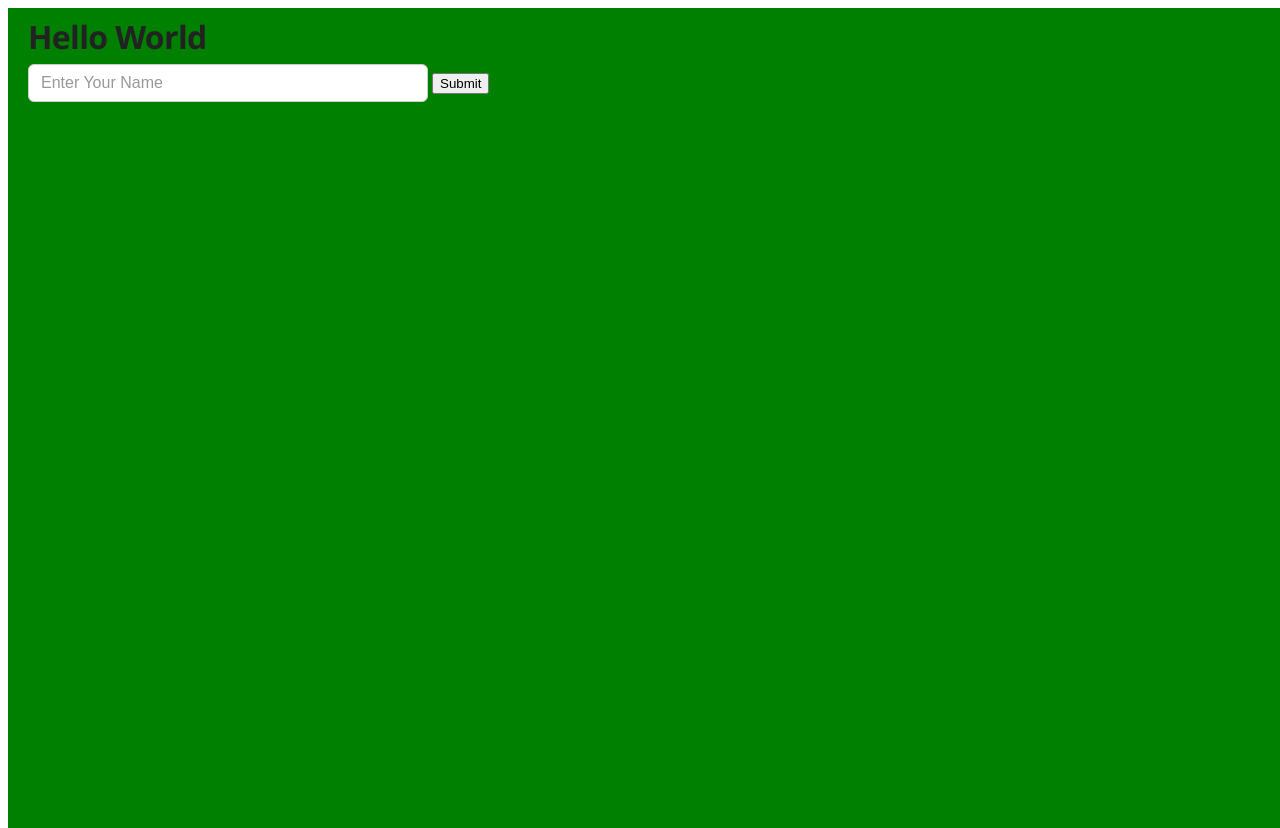
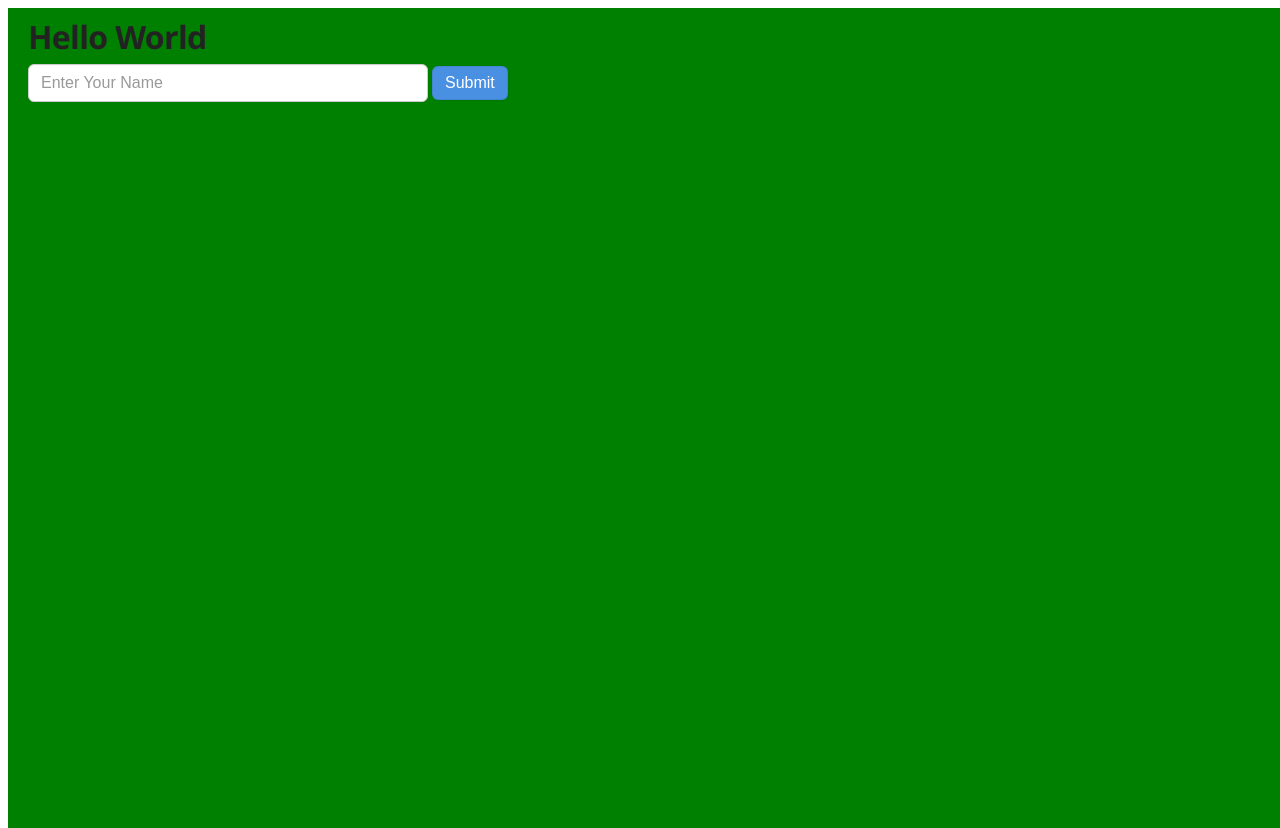
Before and after one commit to 0098-sayan/Test_git, a plain HTML site: page index.html in a window 1280 px wide. Drawn offline with Linux system fonts and the light colour scheme.

Commit message:
Add some css to button

```diff
--- a/style.css
+++ b/style.css
@@ -44,3 +44,36 @@ input{
         opacity: 1;
     }
 }
+button{
+    display: inline-block;
+    padding: 0.5rem 0.75rem;
+    font-size: 1rem;
+    line-height: 1;
+    color: #fff;
+    background-color: #4a90e2;
+    border: 1px solid rgba(0,0,0,0.08);
+    border-radius: 6px;
+    cursor: pointer;
+    box-sizing: border-box;
+    transition: background-color .15s ease, box-shadow .15s ease, transform .05s ease;
+    box-shadow: 0 1px 2px rgba(0,0,0,0.08);
+
+    &:hover {
+        background-color: #357abd;
+    }
+
+    &:active {
+        transform: translateY(1px);
+        box-shadow: 0 0 0 rgba(0,0,0,0);
+    }
+
+    &:focus {
+        outline: none;
+        box-shadow: 0 0 0 4px rgba(74,144,226,0.12);
+    }
+
+    &:disabled {
+        opacity: 0.6;
+        cursor: not-allowed;
+    }
+}
```
